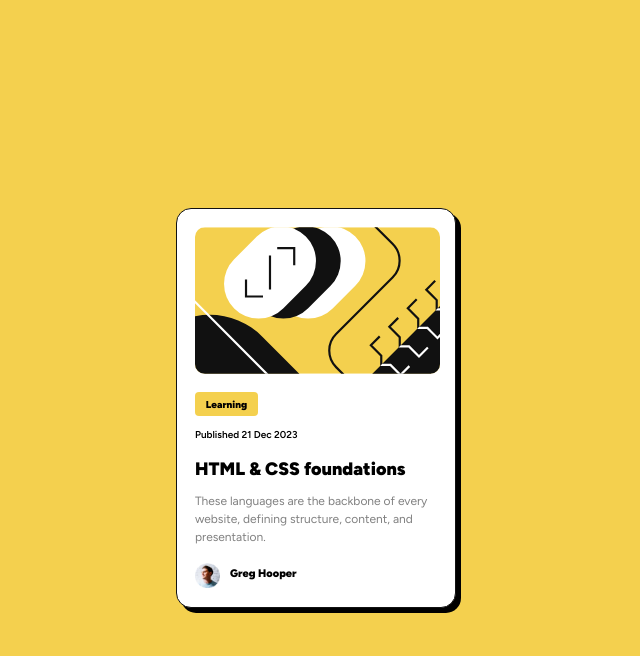
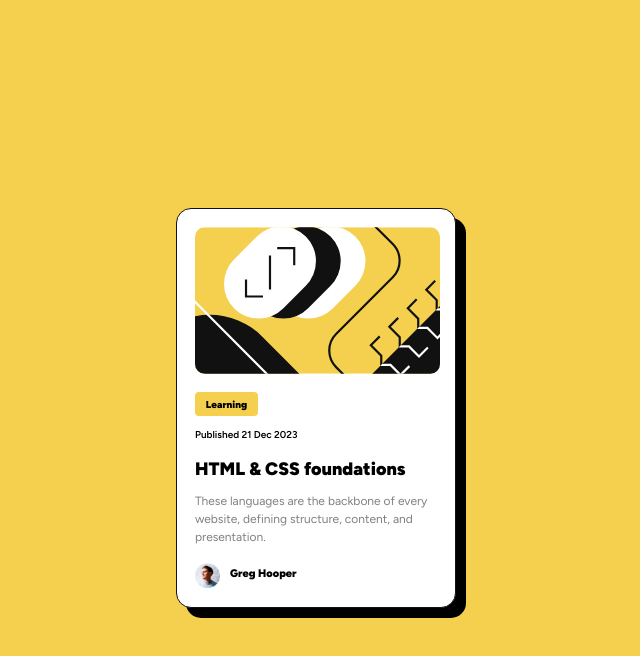
Before and after one commit to KingFocuz/blog-preview-card, a plain HTML site: page index.html in a window 1280 px wide. In both pictures the pointer is over the element 648 px from the left and 408 px from the top of the page. Shown: the whole page, without its empty margins (332-972 px from the left). Drawn offline with Linux system fonts and the light colour scheme.

Commit message:
Added hover effect to the card.

```diff
--- a/blog.css
+++ b/blog.css
@@ -33,6 +33,10 @@
     margin: auto;
     font-family: "Figtree", sans-serif;
     box-shadow: 5px 5px;
+    transition: transform 0.5s;
+}
+main:hover{
+    box-shadow: 10px 10px;
 }
 .header{
     width: auto;
```
